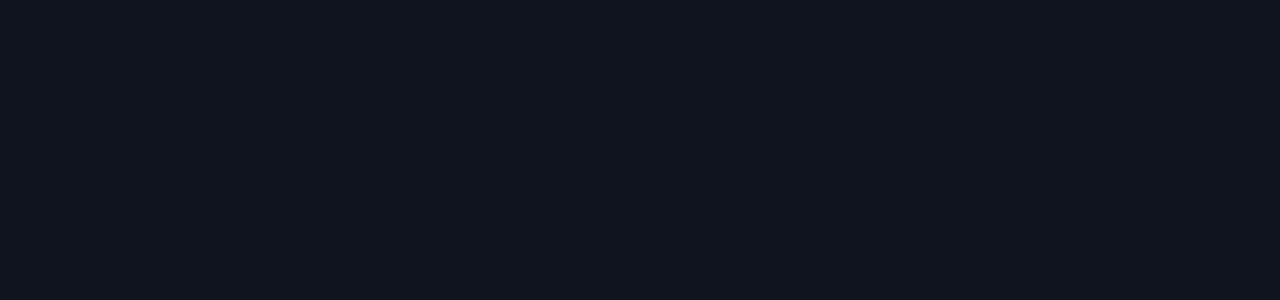
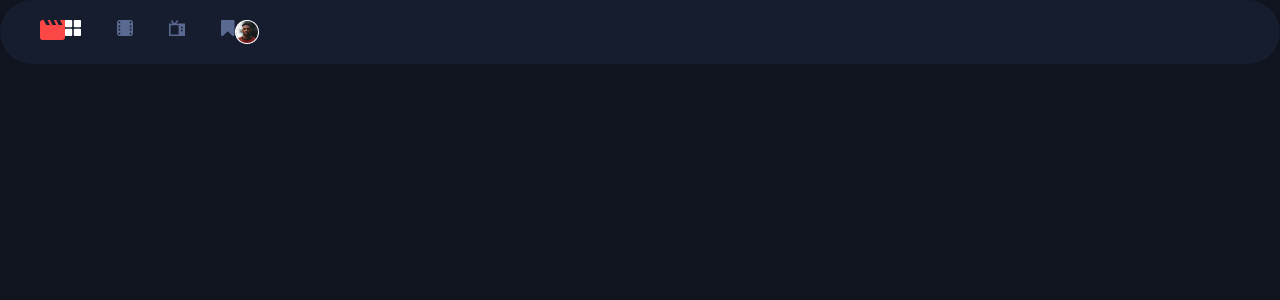
Before and after one commit to Moxhay/entertainment-web-app, a React (Vite) app: page / in a window 1280 px wide. Shown: the top 300 px of the page. Built offline with nearby package versions, Linux system fonts and the light colour scheme.

Commit message:
move nav buttons to component

```diff
--- a/src/components/Header.jsx
+++ b/src/components/Header.jsx
@@ -1,32 +1,9 @@
-import NavButton from './NavButton.jsx'
-import MovieLogo from './icons/MovieLogo.jsx'
-import HomeIcon from './icons/HomeIcon.jsx'
-import MovieIcon from './icons/MovieIcon.jsx'
-import TvIcon from './icons/TvIcon.jsx'
-import Bookmark from './icons/Bookmark.jsx'
-import { useButtonColor } from '../helpers.jsx'
+import NavBar from './NavBar.jsx'
 
 const Header = () => {
-    const home = useButtonColor('/')
-    const movie = useButtonColor('/Movies')
-    const tv = useButtonColor('/TvShow')
-    const bookmark = useButtonColor('/Bookmark')
     return (
-        <header className="flex h-full justify-between bg-secondaryDarkBlue px-4 py-5 lg:px-10 xl:hidden">
-            <NavButton logo={<MovieLogo />} to={'/'} />
-            <div className="h-full items-center space-x-6 sm:space-x-8 xl:space-x-9">
-                <NavButton logo={<HomeIcon bg={home} />} to={'/'} />
-                <NavButton logo={<MovieIcon bg={movie} />} to={'/Movies'} />
-                <NavButton logo={<TvIcon bg={tv} />} to={'/TvShow'} />
-                <NavButton logo={<Bookmark bg={bookmark} />} to={'/Bookmark'} />
-            </div>
-            <div className="">
-                <img
-                    src="/img/img.png"
-                    alt="profile image"
-                    className="h-full w-full"
-                />
-            </div>
+        <header>
+            <NavBar />
         </header>
     )
 }
--- /dev/null
+++ b/src/components/NavBar.jsx
@@ -0,0 +1,38 @@
+import NavButton from './NavButton.jsx'
+import MovieLogo from './icons/MovieLogo.jsx'
+import HomeIcon from './icons/HomeIcon.jsx'
+import MovieIcon from './icons/MovieIcon.jsx'
+import TvIcon from './icons/TvIcon.jsx'
+import Bookmark from './icons/Bookmark.jsx'
+import { useButtonColor } from '../helpers.jsx'
+
+const NavBar = () => {
+    const home = useButtonColor('/')
+    const movie = useButtonColor('/Movies')
+    const tv = useButtonColor('/TvShow')
+    const bookmark = useButtonColor('/Bookmark')
+    return (
+        <div>
+            <div className="flex h-full justify-between bg-secondaryDarkBlue px-4 py-5 lg:px-10 xl:justify-start xl:rounded-full">
+                <NavButton logo={<MovieLogo />} to={'/'} />
+                <div className="flex h-full items-center space-x-6 sm:space-x-8 xl:space-x-9">
+                    <NavButton logo={<HomeIcon bg={home} />} to={'/'} />
+                    <NavButton logo={<MovieIcon bg={movie} />} to={'/Movies'} />
+                    <NavButton logo={<TvIcon bg={tv} />} to={'/TvShow'} />
+                    <NavButton
+                        logo={<Bookmark bg={bookmark} />}
+                        to={'/Bookmark'}
+                    />
+                </div>
+                <div>
+                    <img
+                        src="/img/img.png"
+                        alt="profile image"
+                        className="h-full w-full"
+                    />
+                </div>
+            </div>
+        </div>
+    )
+}
+export default NavBar
```
